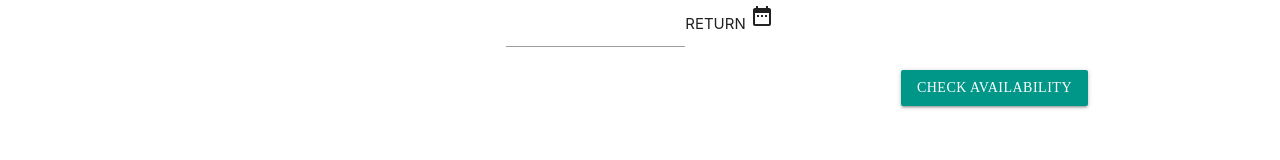
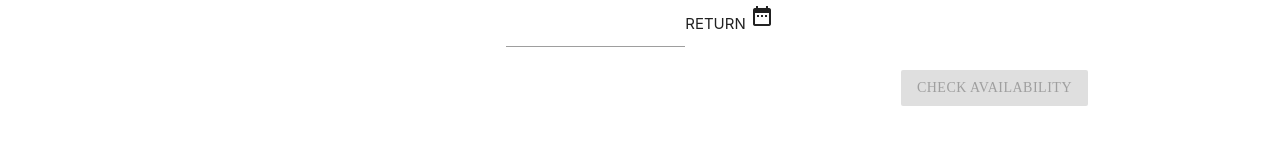
Before and after one commit to shazy89/rent-me-front-end, a React (Create React App) app: page / in a window 1280 px wide. Shown: the part 248-408 px from the top of the page. Built offline with nearby package versions, Linux system fonts and the light colour scheme; no server answers.

Commit message:
add check availability disabled button

```diff
--- a/src/App.js
+++ b/src/App.js
@@ -110,10 +110,9 @@ handleLogout = () => {
                   )}
                 />
             <Route exact path='/cars/:id/book'
-               render={props => ( this.props.startDate ?
+               render={props => (
                <Booking {...props} fetchCars={this.props.cars} bookStartDate={this.props.startDate}
-               bookEndDate={this.props.endDate} loggedInStatus={this.state.isLoggedIn}/> :
-               <SearchCars {...props}  loggedInStatus={this.state.isLoggedIn}/>
+               bookEndDate={this.props.endDate} loggedInStatus={this.state.isLoggedIn}/>
                )}
            />
            <Route exact path='/cars/new' component={ CarForm } />
@@ -127,6 +126,7 @@ handleLogout = () => {
   };
   const mapStateToProps = carsReducer => {
 
+
     return {
       cars: carsReducer.cars.cars,
       loading: carsReducer.cars.loading,
--- a/src/actions/bookActions.js
+++ b/src/actions/bookActions.js
@@ -16,11 +16,12 @@ const addBook = bookingData => {
           },
               body: JSON.stringify(bookingData)
           })
-              .then( resp => resp.json() )
-              .then( booking => {
+              .then( resp => resp.json())
+              .then( booking => {  debugger
                   dispatch( addBook(booking))
                   history.push('/')
                   alert('Your reservation is complete!')
-          })
+                })
+              .catch(booking => console.log(booking))
         }
     }
--- a/src/containers/SearchCars.js
+++ b/src/containers/SearchCars.js
@@ -6,8 +6,8 @@ import { connect } from 'react-redux';
 
 const SearchCars = (props) => {
 
-    const [startDate, setStartDate] = useState("")
-    const [endDate, setEndDate] = useState("")
+    const [startDate, setStartDate] = useState(null)
+    const [endDate, setEndDate] = useState(null)
     const [nextDay, setNextDay] = useState()
 
 const stDate = (e) => {
@@ -228,7 +228,9 @@ const selectNextDay = (startDate) => {
     >RETURN <Icon >date_range</Icon> </DatePicker>
     </div>
     <div>
-      <Button  className="right 009688 teal" onClick={e => stDate(e)} style={{color: 'white', fontFamily: 'Times New Roman'}} >  Check Availability</Button>
+
+  {startDate && endDate ? <Button  className="right 009688 teal" onClick={e => stDate(e)} style={{color: 'white', fontFamily: 'Times New Roman'}} >  Check Availability</Button> :
+   <Button disabled className="right 009688 teal" onClick={e => stDate(e)} style={{color: 'white', fontFamily: 'Times New Roman'}} >  Check Availability</Button>}
      </div>
       <div>
       <Carousel
```
Lines whose indentation alone changed are shown as unchanged.
